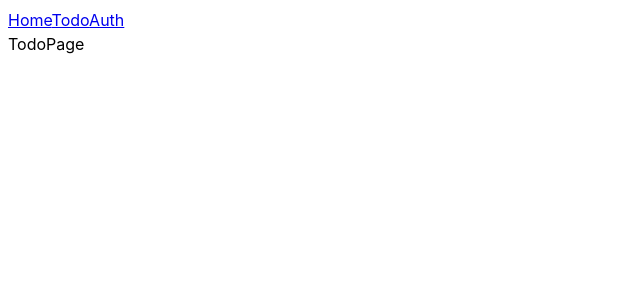
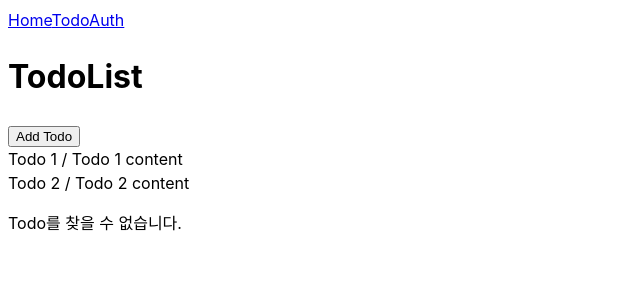
Before and after one commit to sjlim32/wanted-pre-onboarding-challenge-fe-27, a React (Vite) app: page /todo in a window 1280 px wide. Shown: the top 300 px of the page, without its empty margins (0-640 px from the left). Built offline with nearby package versions, Linux system fonts and the light colour scheme.

Commit message:
feat: create Todo UI

```diff
--- a/src/entities/todo.model.ts
+++ b/src/entities/todo.model.ts
@@ -8,3 +8,5 @@ export interface Todo extends TodoEntity {
   createdAt: Date;
   updatedAt: Date;
 }
+
+export type TodoArray = Todo[];
--- /dev/null
+++ b/src/features/todo/ui/TodoDetail.tsx
@@ -0,0 +1,54 @@
+import { useEffect, useState } from 'react';
+import { useLocation } from 'react-router-dom';
+
+import { Todo, TodoArray } from '@/entities/todo.model';
+
+export default function TodoDetail() {
+  const location = useLocation();
+  const searchParams = new URLSearchParams(location.search);
+  const id = searchParams.get('id'); // 쿼리 문자열에서 id 값 가져오기
+
+  const [todo, setTodo] = useState<Todo | undefined>(undefined);
+
+  useEffect(() => {
+    const foundTodo = TODO_MOCK_LIST.find((todo: Todo) => todo.id === id);
+    setTodo(foundTodo);
+  }, [id]);
+
+  if (!todo) {
+    return <p>Todo를 찾을 수 없습니다.</p>;
+  }
+
+  return (
+    <>
+      <header>
+        <h1>TodoDetail</h1>
+        <button>Delete Todo</button>
+        <button>Edit Todo</button>
+      </header>
+      <section>
+        <div>
+          <span>{todo.title}</span>
+          <span>{todo.content}</span>
+        </div>
+      </section>
+    </>
+  );
+}
+
+const TODO_MOCK_LIST: TodoArray = [
+  {
+    id: '1',
+    title: 'Todo 1',
+    content: 'Todo 1 content',
+    createdAt: new Date(),
+    updatedAt: new Date(),
+  },
+  {
+    id: '2',
+    title: 'Todo 2',
+    content: 'Todo 2 content',
+    createdAt: new Date(),
+    updatedAt: new Date(),
+  },
+];
--- /dev/null
+++ b/src/features/todo/ui/TodoList.tsx
@@ -0,0 +1,45 @@
+import { useSearchParams } from 'react-router-dom';
+
+import { Todo, TodoArray } from '@/entities/todo.model';
+
+export default function TodoList() {
+  const [, setSearchParams] = useSearchParams();
+
+  const handleClick = (id: string) => {
+    setSearchParams({ id }); // 쿼리 문자열을 업데이트하여 id 값 설정
+  };
+
+  return (
+    <>
+      <header>
+        <h1>TodoList</h1>
+        <button>Add Todo</button>
+      </header>
+      <section>
+        {TODO_MOCK_LIST.map((todo: Todo) => (
+          <div key={todo.id} onClick={() => handleClick(todo.id)}>
+            <span>{todo.title} / </span>
+            <span>{todo.content}</span>
+          </div>
+        ))}
+      </section>
+    </>
+  );
+}
+
+const TODO_MOCK_LIST: TodoArray = [
+  {
+    id: '1',
+    title: 'Todo 1',
+    content: 'Todo 1 content',
+    createdAt: new Date(),
+    updatedAt: new Date(),
+  },
+  {
+    id: '2',
+    title: 'Todo 2',
+    content: 'Todo 2 content',
+    createdAt: new Date(),
+    updatedAt: new Date(),
+  },
+];
--- a/src/pages/Todo.tsx
+++ b/src/pages/Todo.tsx
@@ -1,5 +1,11 @@
-import React from 'react';
+import TodoDetail from '@/features/todo/ui/TodoDetail';
+import TodoList from '@/features/todo/ui/TodoList';
 
 export default function TodoPage() {
-  return <div>TodoPage</div>;
+  return (
+    <>
+      <TodoList />
+      <TodoDetail />
+    </>
+  );
 }
```
